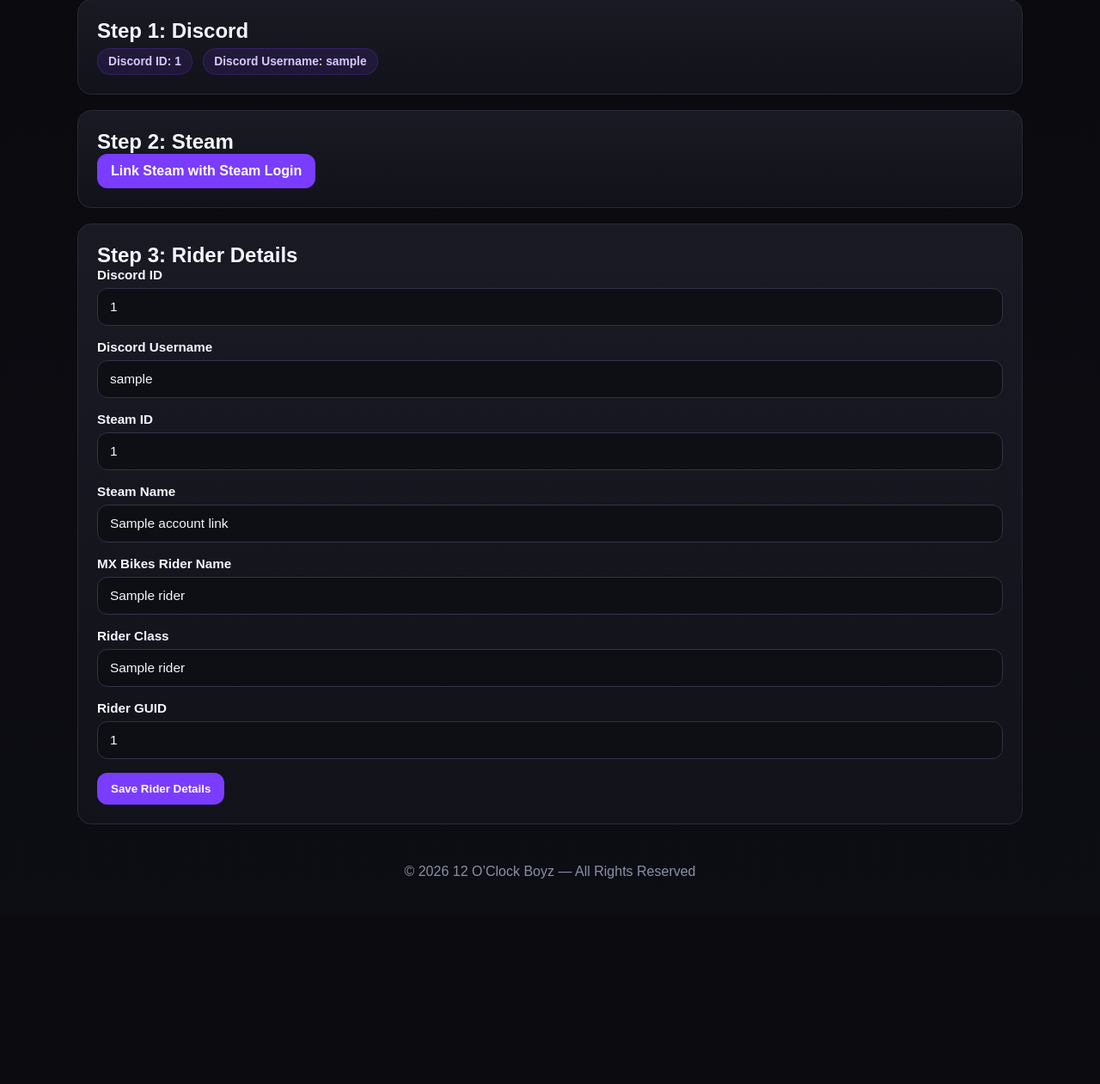
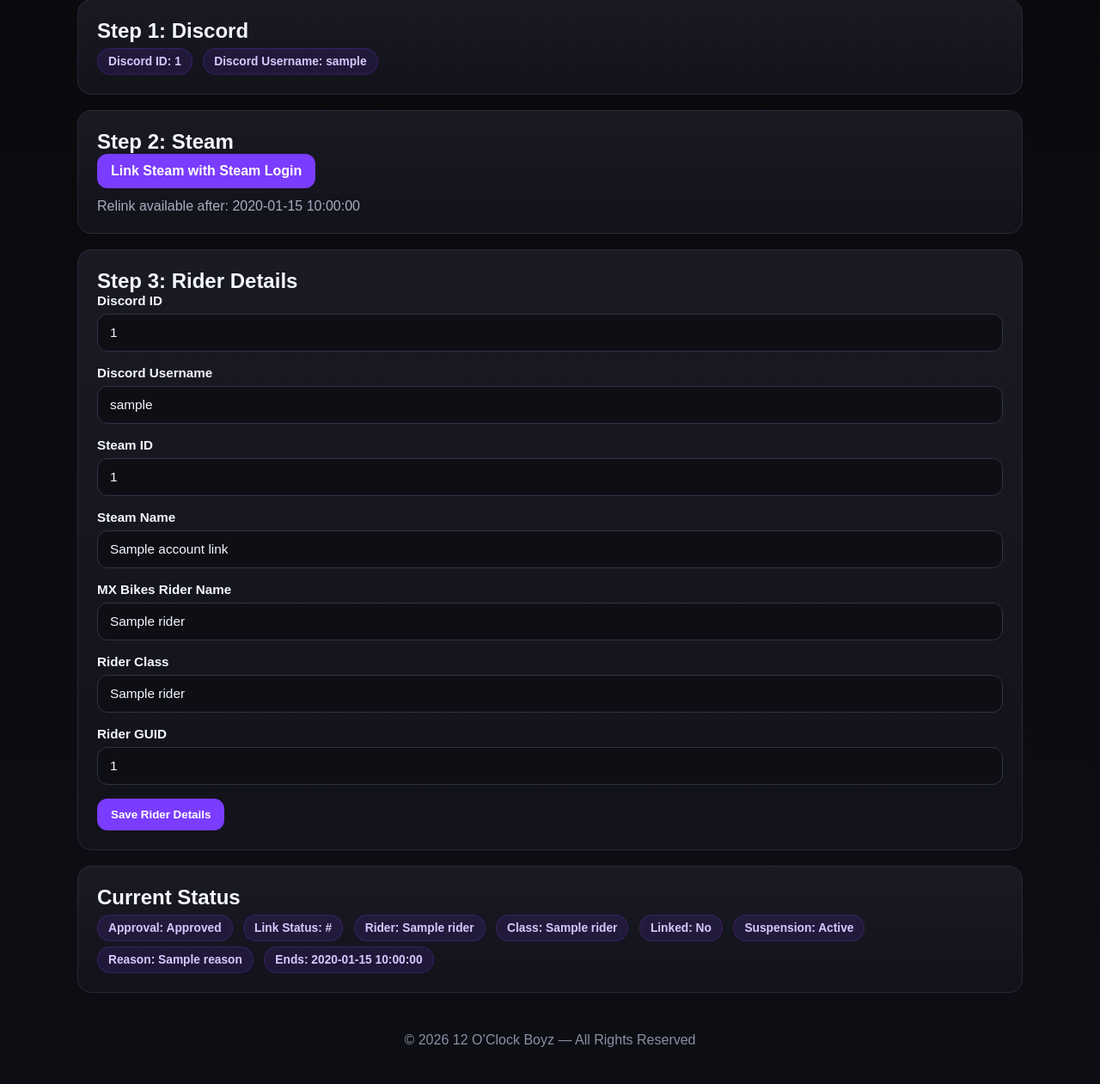
Before and after one commit to figjamfngaming-eng/12oclock-system, a Flask app: page /link-accounts in a window 1280 px wide. Shown: the part 259-1520 px from the top of the page at 86% size. Before the commit the page ends 1281 px from the top, so only its background shows below. Run offline with Flask 3, Linux system fonts and the light colour scheme; the visitor is signed in with stand-in values (Sample User, id 1); a database or web service that is not in the repository returns one stand-in record (values such as "Sample title"); some libraries are stand-ins or nearby versions.

Commit message:
link_accounts.html

```diff
--- a/web/templates/link_accounts.html
+++ b/web/templates/link_accounts.html
@@ -17,19 +17,65 @@
 <div class="card">
     <h2>Step 2: Steam</h2>
     <a class="btn" href="/auth/steam">Link Steam with Steam Login</a>
+    {% if link_data and link_data.relink_available_at %}
+        <p class="subtle" style="margin-top:12px;">Relink available after: {{ link_data.relink_available_at }}</p>
+    {% endif %}
 </div>
 
 <div class="card">
     <h2>Step 3: Rider Details</h2>
     <form method="POST">
-        <div class="form-row"><label>Discord ID</label><input type="text" name="discord_id" value="{{ oauth_discord_id or (link_data.discord_id if link_data else '') }}" required></div>
-        <div class="form-row"><label>Discord Username</label><input type="text" name="discord_username" value="{{ oauth_discord_username or (link_data.discord_username if link_data else '') }}" required></div>
-        <div class="form-row"><label>Steam ID</label><input type="text" name="steam_id" value="{{ link_data.steam_id if link_data else '' }}"></div>
-        <div class="form-row"><label>Steam Name</label><input type="text" name="steam_name" value="{{ link_data.steam_name if link_data else '' }}"></div>
-        <div class="form-row"><label>MX Bikes Rider Name</label><input type="text" name="rider_name" value="{{ rider_data.mxb_name if rider_data else '' }}"></div>
-        <div class="form-row"><label>Rider Class</label><input type="text" name="rider_class" value="{{ rider_data.class_name if rider_data else '' }}" placeholder="450 or 250F"></div>
-        <div class="form-row"><label>Rider GUID</label><input type="text" name="rider_guid" value="{{ rider_data.guid if rider_data else '' }}"></div>
+        <div class="form-row">
+            <label>Discord ID</label>
+            <input type="text" name="discord_id" value="{{ oauth_discord_id or (link_data.discord_id if link_data else '') }}" required>
+        </div>
+        <div class="form-row">
+            <label>Discord Username</label>
+            <input type="text" name="discord_username" value="{{ oauth_discord_username or (link_data.discord_username if link_data else '') }}" required>
+        </div>
+        <div class="form-row">
+            <label>Steam ID</label>
+            <input type="text" name="steam_id" value="{{ link_data.steam_id if link_data else '' }}" required>
+        </div>
+        <div class="form-row">
+            <label>Steam Name</label>
+            <input type="text" name="steam_name" value="{{ link_data.steam_name if link_data else '' }}">
+        </div>
+        <div class="form-row">
+            <label>MX Bikes Rider Name</label>
+            <input type="text" name="rider_name" value="{{ rider_data.mxb_name if rider_data else '' }}" required>
+        </div>
+        <div class="form-row">
+            <label>Rider Class</label>
+            <input type="text" name="rider_class" value="{{ rider_data.class_name if rider_data else '' }}" placeholder="450 or 250F" required>
+        </div>
+        <div class="form-row">
+            <label>Rider GUID</label>
+            <input type="text" name="rider_guid" value="{{ rider_data.guid if rider_data else '' }}" required>
+        </div>
         <button class="btn" type="submit">Save Rider Details</button>
     </form>
 </div>
+
+<div class="card">
+    <h2>Current Status</h2>
+    {% if link_data %}
+        <div class="pill">Approval: {{ "Approved" if link_data.approved else "Pending" }}</div>
+        <div class="pill">Link Status: {{ link_data.link_status }}</div>
+    {% else %}
+        <p>No account link saved yet.</p>
+    {% endif %}
+
+    {% if rider_data %}
+        <div class="pill">Rider: {{ rider_data.mxb_name }}</div>
+        <div class="pill">Class: {{ rider_data.class_name }}</div>
+        <div class="pill">Linked: {{ "Yes" if rider_data.is_linked else "No" }}</div>
+    {% endif %}
+
+    {% if suspension %}
+        <div class="pill">Suspension: Active</div>
+        <div class="pill">Reason: {{ suspension.reason }}</div>
+        <div class="pill">Ends: {{ suspension.ends_at or "Season" }}</div>
+    {% endif %}
+</div>
 {% endblock %}
```
